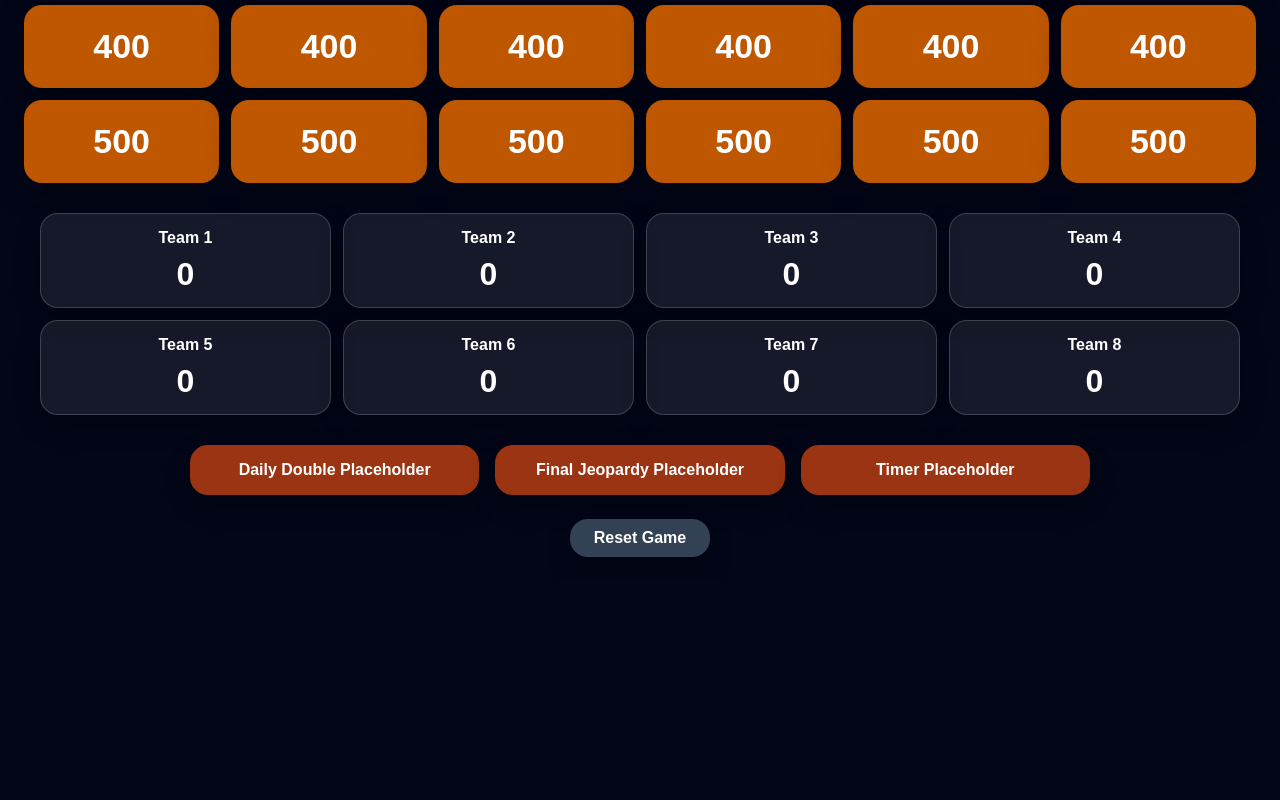
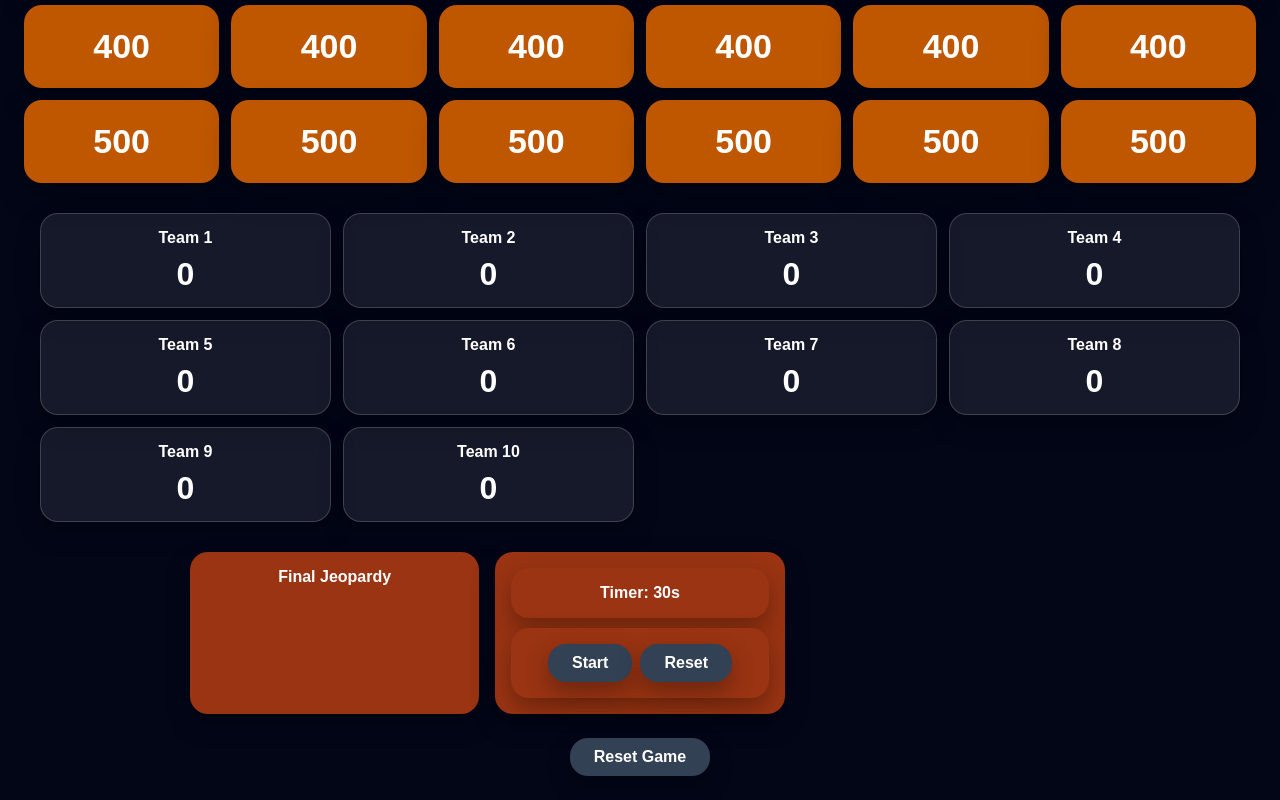
Before and after one commit to bham-netizen/Dickinson-Name-that-tune, a React (Vite) app: page / in a window 1280 px wide. Shown: the part 518-1318 px from the top of the page. Before the commit the page ends 1099 px from the top, so only its background shows below. Built offline with nearby package versions, Linux system fonts and the light colour scheme.

Commit message:
Update App.jsx

```diff
--- a/src/App.jsx
+++ b/src/App.jsx
@@ -6,44 +6,35 @@ function NameThatTuneDeluxe() {
   const categories = [
     {
       name: "Movie Hits",
-      songs: ["Saturday Night Fever and The Bee Gees", "Rocky III and Survivor", "Risky Business Bob Seger", "Beaches and Bette Midler", "Caddyshack and Kenny Loggins"],
+      songs: ["Stayin' Alive", "Eye of the Tiger", "Old Time Rock n Roll", "Wind Beneath My Wings", "I'm Alright"],
     },
     {
       name: "5 Second Rule",
-      songs: ["Margaritaville by Jimmy Buffet", "Jump by Van Halen", "Hey There Delilah by  Plain White Ts", "Summer of '69 by Brian Adams", "Spirit in the Sky by Norman Greenbaum"],
+      songs: ["Margaritaville", "Jump", "Hey There Delilah", "Summer of '69", "Spirit in the Sky"],
     },
     {
       name: "Top Ten??",
-      songs: ["Fireflies by Owl City #1 in 2009", "Breakfast at Tiffany's by Deep Blue Something #5 in 1995", "Informer by Snow #3 in 1993 ", "Thong Song by Sisqo #3 in 2000", "Lips of an Angel by Hinder #3 in 2006"],
+      songs: ["Fireflies", "Breakfast at Tiffany's", "Informer", "Thong Song", "Lips of an Angel"],
     },
     {
       name: "Celebrities",
-      songs: ["I'm Just Ken sung by Ryan Gosling", "Good Vibrations sung by Mark Wahlberg", "Party All the Time sung by Eddie Murphy", "Heartbeat sung by Don Johnson", "Respect Yourself sung by bruce Willis"],
+      songs: ["I'm Just Ken", "Good Vibrations", "Party All the Time", "Heartbeat", "Respect Yourself"],
     },
     {
       name: "Today's Hits",
-      songs: ["A Bar Song by Shaboozey", "Fortnight by Taylor Swift and Post Malone", "Choosin' Texas by Ella Langley", "Espresso by Sabrina Carpenter", "Good Luck, Babe! by Chappell Roan"],
+      songs: ["A Bar Song", "Fortnight", "Choosin' Texas", "Espresso", "Good Luck, Babe!"],
     },
     {
       name: "Ham's Jams",
-      songs: ["Wild Thing by Tone Loc", "Friends in Low Places by Garth Brooks", "In da Club by 50 cent", "Brown eyed girl by Van Morrison", "It Wasn't Me by Shaggy"],
+      songs: ["Wild Thing", "Friends in Low Places", "In da Club", "It's Five O'Clock Somewhere", "It Wasn't Me"],
     },
   ];
 
   const [selected, setSelected] = useState(null);
   const [revealed, setRevealed] = useState(false);
   const [used, setUsed] = useState({});
-  const [scores, setScores] = useState([0, 0, 0, 0, 0, 0, 0, 0]);
-  const [teamNames, setTeamNames] = useState([
-    "Team 1",
-    "Team 2",
-    "Team 3",
-    "Team 4",
-    "Team 5",
-    "Team 6",
-    "Team 7",
-    "Team 8",
-  ]);
+  const [scores, setScores] = useState([0, 0, 0, 0, 0, 0, 0, 0, 0, 0]);
+  const [teamNames, setTeamNames] = useState(["Team 1","Team 2","Team 3","Team 4","Team 5","Team 6","Team 7","Team 8","Team 9","Team 10"]);
 
   const openClue = (category, song, value, key) => {
     setSelected({ category, song, value, key });
@@ -51,7 +42,36 @@ function NameThatTuneDeluxe() {
   };
 
   const backToBoard = () => {
-    if (selected) {
+    if (showFinal) {
+    return (
+      <div className="page clue-page">
+        <div className="top-center">
+          <div className="badge">Final Jeopardy • Movie Themes</div>
+          <h1>FINAL JEOPARDY</h1>
+          <p>Play the song on your separate audio device, then reveal the answer.</p>
+        </div>
+        <div className="clue-card">
+          <div className="audio-box">
+            <h2>PLAY AUDIO CLIP</h2>
+            <div className="muted">Final Jeopardy clue</div>
+          </div>
+          {!revealed ? (
+            <button onClick={() => setRevealed(true)} className="big-button">Reveal Answer</button>
+          ) : (
+            <div className="answer-box">
+              <div className="answer-label">Correct Answer</div>
+              <div className="answer-text">Pirates of the Caribbean</div>
+            </div>
+          )}
+        </div>
+        <div className="bottom-actions">
+          <button onClick={() => {setShowFinal(false); setRevealed(false);}} className="big-button secondary">Back to Board</button>
+        </div>
+      </div>
+    );
+  }
+
+  if (selected) {
       setUsed((prev) => ({ ...prev, [selected.key]: true }));
     }
     setSelected(null);
@@ -60,6 +80,30 @@ function NameThatTuneDeluxe() {
 
   const adjustScore = (teamIndex, amount) => {
     setScores((prev) => prev.map((score, i) => (i === teamIndex ? score + amount : score)));
+  };
+
+  const [timeLeft, setTimeLeft] = useState(30);
+  const [timerRunning, setTimerRunning] = useState(false);
+  const [showFinal, setShowFinal] = useState(false);
+
+  const startTimer = () => {
+    if (timerRunning) return;
+    setTimerRunning(true);
+    const interval = setInterval(() => {
+      setTimeLeft((prev) => {
+        if (prev <= 1) {
+          clearInterval(interval);
+          setTimerRunning(false);
+          return 0;
+        }
+        return prev - 1;
+      });
+    }, 1000);
+  };
+
+  const resetTimer = () => {
+    setTimerRunning(false);
+    setTimeLeft(30);
   };
 
   const resetGame = () => {
@@ -169,9 +213,14 @@ function NameThatTuneDeluxe() {
       </div>
 
       <div className="feature-row">
-        <div>Daily Double Placeholder</div>
-        <div>Final Jeopardy Placeholder</div>
-        <div>Timer Placeholder</div>
+        <div onClick={() => {setShowFinal(true); setRevealed(false);}} style={{cursor:"pointer"}}>Final Jeopardy</div>
+        <div>
+          <div>Timer: {timeLeft}s</div>
+          <div style={{marginTop:"10px", display:"flex", gap:"8px", justifyContent:"center"}}>
+            <button onClick={startTimer} className="reset-button">Start</button>
+            <button onClick={resetTimer} className="reset-button">Reset</button>
+          </div>
+        </div>
       </div>
 
       <div className="bottom-actions">
```
